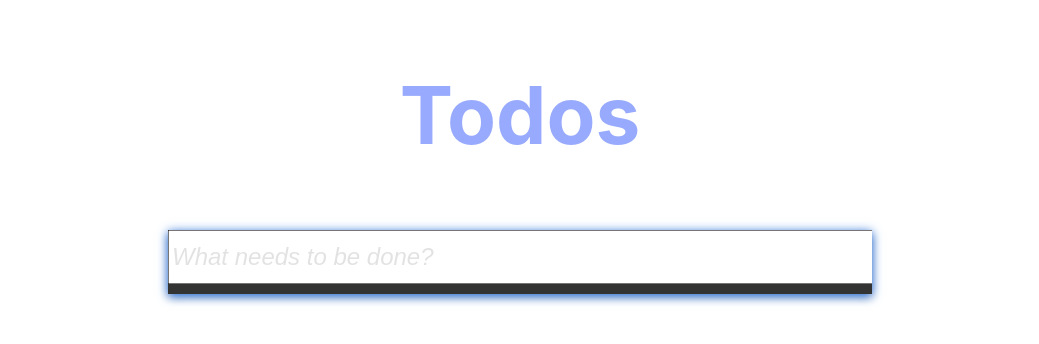
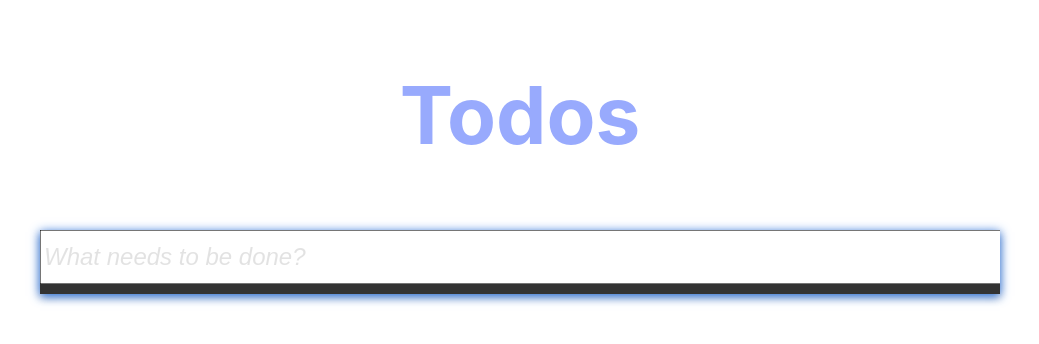
Before and after one commit to DineshTdd/Todo-App, a React (Create React App) app: page / in a window 1280 px wide. Shown: the top 344 px of the page, without its empty margins (120-1159 px from the left). Built offline with nearby package versions, Linux system fonts and the light colour scheme.

Commit message:
todo width changed

```diff
--- a/src/todo/todo.css
+++ b/src/todo/todo.css
@@ -13,7 +13,7 @@
   }
 
 .container {
-    width: 55%;
+    width: 75%;
     padding-top: 0;
     margin-top: 0;
 }
```
